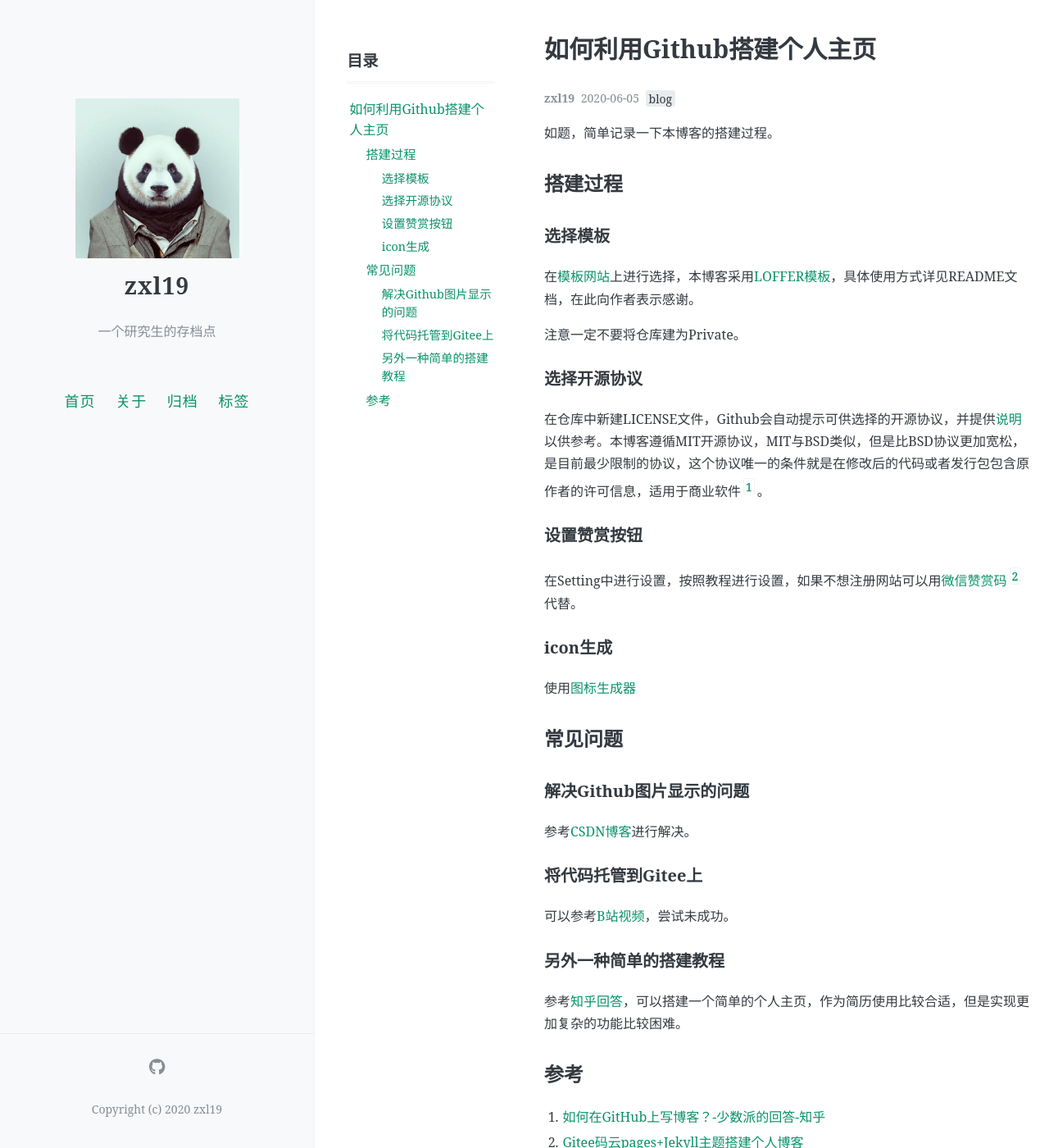
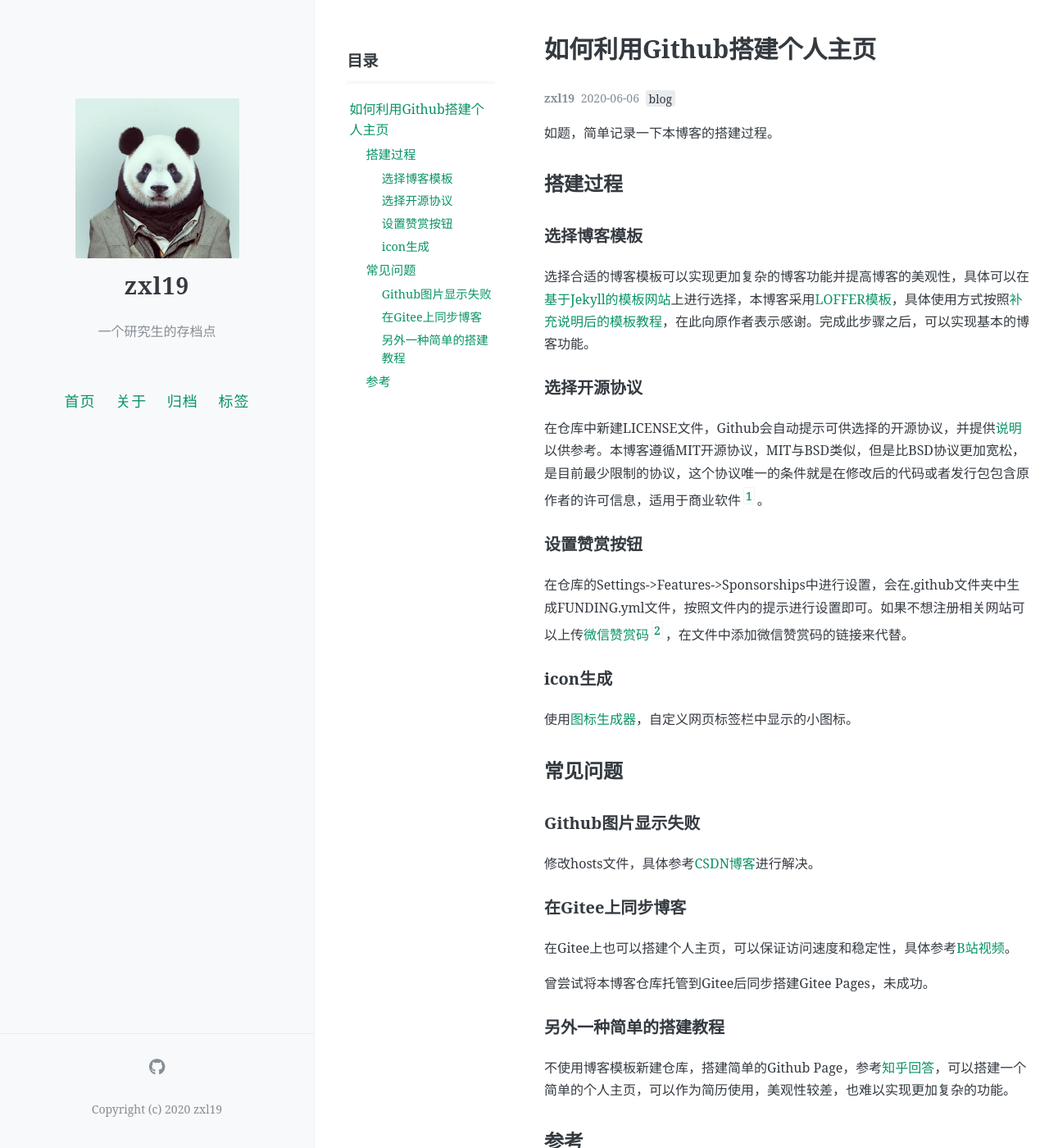
Before and after one commit to zxl19/zxl19.github.io, a Jekyll site: the page built from _posts/2020-05-05-blog-setup.md, in a window 1280 px wide and 1400 px high. Shown: the whole window at 82% size. Built offline with Jekyll 4.4.1, drawn with Linux system fonts in a browser that asks for light colours; comment, search, counter and statistics services are not loaded.

Commit message:
Update 2020-05-05-blog-setup.md

```diff
--- a/_posts/2020-05-05-blog-setup.md
+++ b/_posts/2020-05-05-blog-setup.md
@@ -1,7 +1,7 @@
 ---
 layout: post
 title: 如何利用Github搭建个人主页
-date: 2020-06-05
+date: 2020-06-06
 author: zxl19
 tags: [blog]
 comments: true
@@ -13,10 +13,8 @@ pinned: true
 
 ## 搭建过程
 
-### 选择模板
-在[模板网站](http://jekyllthemes.org/)上进行选择，本博客采用[LOFFER模板](https://github.com/FromEndWorld/LOFFER)，具体使用方式详见README文档，在此向作者表示感谢。
-
-注意一定不要将仓库建为Private。
+### 选择博客模板
+选择合适的博客模板可以实现更加复杂的博客功能并提高博客的美观性，具体可以在[基于Jekyll的模板网站](http://jekyllthemes.org/)上进行选择，本博客采用[LOFFER模板](https://github.com/FromEndWorld/LOFFER)，具体使用方式按照[补充说明后的模板教程](https://zxl19.github.io/document/)，在此向原作者表示感谢。完成此步骤之后，可以实现基本的博客功能。
 
 <!-- more -->
 
@@ -26,23 +24,25 @@ pinned: true
 [^1]: 其实直接参考大神的仓库也是一个很好的方法。
 
 ### 设置赞赏按钮
-在Setting中进行设置，按照教程进行设置，如果不想注册网站可以用[微信赞赏码](https://raw.githubusercontent.com/zxl19/zxl19.github.io/master/images/funding.png)[^2]代替。
+在仓库的Settings->Features->Sponsorships中进行设置，会在.github文件夹中生成FUNDING.yml文件，按照文件内的提示进行设置即可。如果不想注册相关网站可以上传[微信赞赏码](https://raw.githubusercontent.com/zxl19/zxl19.github.io/master/images/funding.png)[^2]，在文件中添加微信赞赏码的链接来代替。
 
 [^2]: 点一下吧，秋梨膏！
 
 ### icon生成
-使用[图标生成器](https://android-material-icon-generator.bitdroid.de/)
+使用[图标生成器](https://android-material-icon-generator.bitdroid.de/)，自定义网页标签栏中显示的小图标。
 
 ## 常见问题
 
-### 解决Github图片显示的问题
-参考[CSDN博客](https://blog.csdn.net/qq_38232598/article/details/91346392)进行解决。
+### Github图片显示失败
+修改hosts文件，具体参考[CSDN博客](https://blog.csdn.net/qq_38232598/article/details/91346392)进行解决。
 
-### 将代码托管到Gitee上
-可以参考[B站视频](https://www.bilibili.com/video/BV1cJ411h7q3)，尝试未成功。
+### 在Gitee上同步博客
+在Gitee上也可以搭建个人主页，可以保证访问速度和稳定性，具体参考[B站视频](https://www.bilibili.com/video/BV1cJ411h7q3)。
+
+曾尝试将本博客仓库托管到Gitee后同步搭建Gitee Pages，未成功。
 
 ### 另外一种简单的搭建教程
-参考[知乎回答](https://www.zhihu.com/question/20962496/answer/677815713)，可以搭建一个简单的个人主页，作为简历使用比较合适，但是实现更加复杂的功能比较困难。
+不使用博客模板新建仓库，搭建简单的Github Page，参考[知乎回答](https://www.zhihu.com/question/20962496/answer/677815713)，可以搭建一个简单的个人主页，可以作为简历使用，美观性较差，也难以实现更加复杂的功能。
 
 ## 参考
 1. [如何在GitHub上写博客？-少数派的回答-知乎](https://www.zhihu.com/question/20962496/answer/677815713)
```
